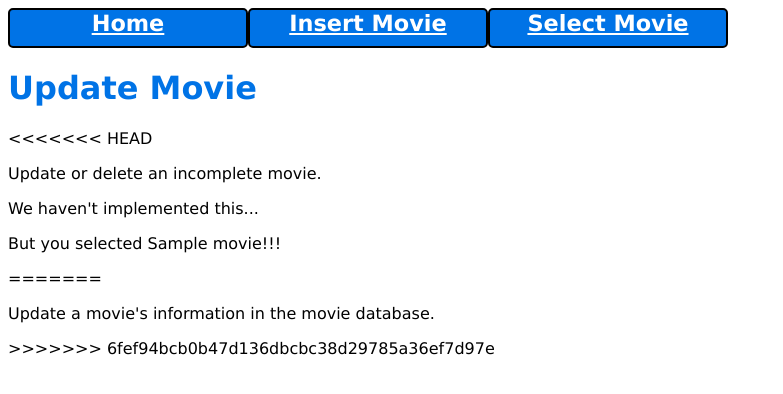
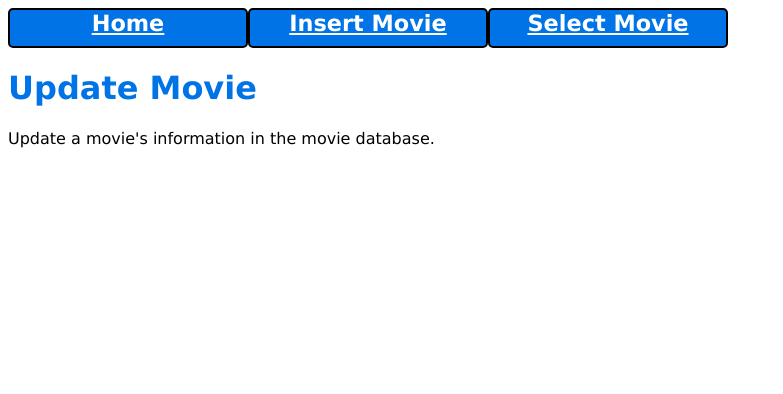
Before and after one commit to megdugan/CRUD, a Flask app: template templates/update.html in a window 1280 px wide. Shown: the top 394 px of the page, without its empty margins (0-783 px from the left). Run offline with Flask 3, Linux system fonts and the light colour scheme; the template is opened without the code that fills it: most values are stand-ins (such as "Sample title", 1, 10 or a date in 2020).

Commit message:
Meg's current version

```diff
--- a/app.py
+++ b/app.py
@@ -61,7 +61,7 @@ def update(tt):
 
 if __name__ == '__main__':
     import sys, os
-    dbi.conf('nh107_db')
+    dbi.conf('md109_db')
     if len(sys.argv) > 1:
         # arg, if any, is the desired port number
         port = int(sys.argv[1])
--- a/templates/update.html
+++ b/templates/update.html
@@ -3,13 +3,6 @@
 {% block main_content %}
 <h1>Update Movie</h1>
 
-<<<<<<< HEAD
-<p>Update or delete an incomplete movie.</p>
-
-<p>We haven't implemented this...</p>
-<p>But you selected {{movie.title}}!!!</p>
-=======
 <p>Update a movie's information in the movie database.</p>
->>>>>>> 6fef94bcb0b47d136dbcbc38d29785a36ef7d97e
 
 {% endblock %}
```
